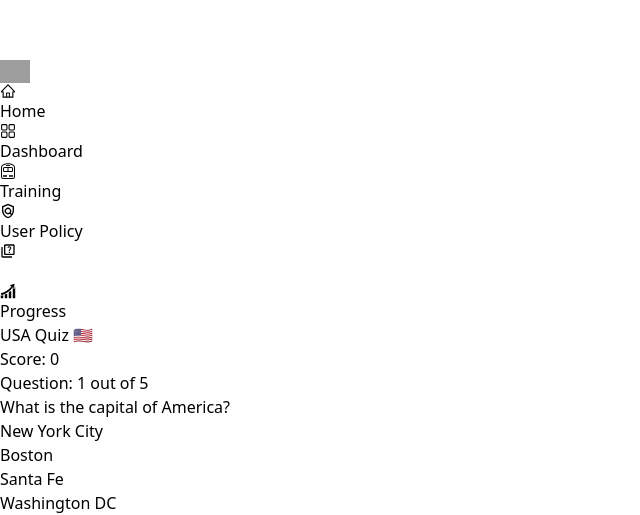
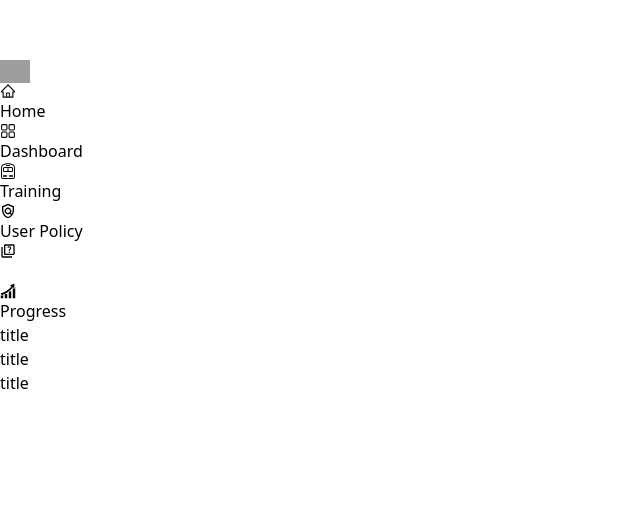
Before and after one commit to Agcare-Technologies/ETOA-frontend, a React (Vite) app: page /quiz in a window 1280 px wide. Shown: the part 380-895 px from the top of the page, without its empty margins (0-640 px from the left). After the commit the page ends 800 px from the top, so only its background shows below. Built offline with nearby package versions, Linux system fonts and the light colour scheme; grey boxes are pictures that could not be loaded.

Commit message:
multiple quiz are rendered on Quiz Page

```diff
--- /dev/null
+++ b/src/components/QuizCard.jsx
@@ -0,0 +1,19 @@
+// QuizCard.js
+import React from "react";
+
+const QuizCard = ({ onQuizCardClick, quizData }) => {
+  const handleCardClick = () => {
+    onQuizCardClick(quizData);
+  };
+
+  return (
+    <div
+      className='w-60 h-60 shadow-2xl rounded-md bg-orange-100 p-4 m-4'
+      onClick={handleCardClick}
+    >
+      <h2>title</h2> {/* Display the title from quizData */}
+    </div>
+  );
+};
+
+export default QuizCard;
--- /dev/null
+++ b/src/components/QuizFormat.jsx
@@ -0,0 +1,84 @@
+import React, { useState } from "react";
+
+const QuizFormat = ({ quizData, onGoBack }) => {
+  // Properties
+  const [showResults, setShowResults] = useState(false);
+  const [currentQuestion, setCurrentQuestion] = useState(0);
+  const [score, setScore] = useState(0);
+
+  // Helper Functions
+
+  /* A possible answer was clicked */
+  const optionClicked = (isCorrect) => {
+    // Increment the score
+    if (isCorrect) {
+      setScore(score + 1);
+    }
+
+    if (currentQuestion + 1 < quizData.questions.length) {
+      setCurrentQuestion(currentQuestion + 1);
+    } else {
+      setShowResults(true);
+    }
+  };
+
+  /* Resets the game back to default */
+  const restartGame = () => {
+    setScore(0);
+    setCurrentQuestion(0);
+    setShowResults(false);
+  };
+
+  return (
+    <div className='App'>
+      {/* 1. Header */}
+      <h1>{quizData.title}</h1>
+
+      {/* 2. Current Score */}
+      <h2>Score: {score}</h2>
+
+      {/* 3. Show results or show the question game */}
+      {showResults ? (
+        /* 4. Final Results */
+        <div className='final-results'>
+          <h1>Final Results</h1>
+          <h2>
+            {score} out of {quizData.questions.length} correct - (
+            {(score / quizData.questions.length) * 100}%)
+          </h2>
+          <button onClick={() => restartGame()}>Restart game</button>
+        </div>
+      ) : (
+        /* 5. Question Card */
+        <div className='question-card'>
+          {/* Current Question */}
+          <h2>
+            Question: {currentQuestion + 1} out of {quizData.questions.length}
+          </h2>
+          <h3 className='question-text'>
+            {quizData.questions[currentQuestion].text}
+          </h3>
+
+          {/* List of possible answers */}
+          <ul>
+            {quizData.questions[currentQuestion].options.map((option) => {
+              return (
+                <li
+                  key={option.id}
+                  onClick={() => optionClicked(option.isCorrect)}
+                >
+                  {option.text}
+                </li>
+              );
+            })}
+          </ul>
+        </div>
+      )}
+      <div>
+        <button onClick={onGoBack}>GO BACK</button>
+      </div>
+    </div>
+  );
+};
+
+export default QuizFormat;
--- /dev/null
+++ b/src/components/QuizList.jsx
@@ -0,0 +1,19 @@
+// QuizList.js
+import React from "react";
+import QuizCard from "./QuizCard";
+
+const QuizList = ({ quizzes, onQuizCardClick }) => {
+  return (
+    <div className='flex flex-wrap'>
+      {quizzes.map((quiz, index) => (
+        <QuizCard
+          key={quiz.id}
+          onQuizCardClick={() => onQuizCardClick(quiz)}
+          quizData={quiz}
+        />
+      ))}
+    </div>
+  );
+};
+
+export default QuizList;
--- a/src/mock data/quizQuestions.js
+++ b/src/mock data/quizQuestions.js
@@ -1,5 +1,8 @@
-
-export const questions = [
+export const quizzes = [
+  {
+    title: "Quiz 1",
+    id: 0,
+    questions: [
       {
         id: 0,
         text: "What is the capital of America?",
@@ -20,34 +23,60 @@ export const questions = [
           { id: 3, text: "1826", isCorrect: false },
         ],
       },
-    {
-      id: 2,
-      text: "Who was the second president of the US?",
-      options: [
-        { id: 0, text: "John Adams", isCorrect: true },
-        { id: 1, text: "Paul Revere", isCorrect: false },
-        { id: 2, text: "Thomas Jefferson", isCorrect: false },
-        { id: 3, text: "Benjamin Franklin", isCorrect: false },
+      // Add more questions for Quiz 1 as needed
     ],
   },
   {
-      id: 3,
-      text: "What is the largest state in the US?",
+    title: "Quiz 2",
+    id: 1,
+    questions: [
+      {
+        id: 0,
+        text: "Another quiz question?",
         options: [
-        { id: 0, text: "California", isCorrect: false },
-        { id: 1, text: "Alaska", isCorrect: true },
-        { id: 2, text: "Texas", isCorrect: false },
-        { id: 3, text: "Montana", isCorrect: false },
+          { id: 0, text: "Option 1", isCorrect: false },
+          { id: 1, text: "Option 2", isCorrect: true },
+          { id: 2, text: "Option 3", isCorrect: false },
+          { id: 3, text: "Option 4", isCorrect: false },
         ],
       },
       {
-      id: 4,
-      text: "Which of the following countries DO NOT border the US?",
+        id: 1,
+        text: "Yet another quiz question?",
         options: [
-        { id: 0, text: "Canada", isCorrect: false },
-        { id: 1, text: "Russia", isCorrect: true },
-        { id: 2, text: "Cuba", isCorrect: true },
-        { id: 3, text: "Mexico", isCorrect: false },
+          { id: 0, text: "Option A", isCorrect: true },
+          { id: 1, text: "Option B", isCorrect: false },
+          { id: 2, text: "Option C", isCorrect: false },
+          { id: 3, text: "Option D", isCorrect: false },
         ],
       },
+      // Add more questions for Quiz 2 as needed
+    ],
+  },
+  {
+    title: "Quiz 3",
+    id: 2,
+    questions: [
+      {
+        id: 0,
+        text: "A question for Quiz 3?",
+        options: [
+          { id: 0, text: "Choice X", isCorrect: true },
+          { id: 1, text: "Choice Y", isCorrect: false },
+          { id: 2, text: "Choice Z", isCorrect: false },
+        ],
+      },
+      {
+        id: 1,
+        text: "Another question for Quiz 3?",
+        options: [
+          { id: 0, text: "Answer P", isCorrect: false },
+          { id: 1, text: "Answer Q", isCorrect: false },
+          { id: 2, text: "Answer R", isCorrect: true },
+        ],
+      },
+      // Add more questions for Quiz 3 as needed
+    ],
+  },
+  // You can add more quizzes in the same format
 ];
--- a/src/pages/quiz page/QuizPage.jsx
+++ b/src/pages/quiz page/QuizPage.jsx
@@ -1,80 +1,32 @@
 import React, { useState } from "react";
-import { questions } from "../../mock data/quizQuestions";
+import QuizList from "../../components/QuizList";
+import QuizFormat from "../../components/QuizFormat";
+import { quizzes } from "../../mock data/quizQuestions";
 
-function QuizPage() {
-  // Properties
-  const [showResults, setShowResults] = useState(false);
-  const [currentQuestion, setCurrentQuestion] = useState(0);
-  const [score, setScore] = useState(0);
+const QuizPage = () => {
+  const [selectedQuiz, setSelectedQuiz] = useState(null);
 
-  // Helper Functions
-
-  /* A possible answer was clicked */
-  const optionClicked = (isCorrect) => {
-    // Increment the score
-    if (isCorrect) {
-      setScore(score + 1);
-    }
-
-    if (currentQuestion + 1 < questions.length) {
-      setCurrentQuestion(currentQuestion + 1);
-    } else {
-      setShowResults(true);
-    }
+  // Function to handle QuizCard click and set the selected quiz
+  const handleQuizCardClick = (quizData) => {
+    setSelectedQuiz(quizData);
   };
 
-  /* Resets the game back to default */
-  const restartGame = () => {
-    setScore(0);
-    setCurrentQuestion(0);
-    setShowResults(false);
+  // Function to go back to QuizList
+  const handleGoBack = () => {
+    setSelectedQuiz(null); // Clear selectedQuiz to return to QuizList
   };
 
   return (
-    <div className='App'>
-      {/* 1. Header  */}
-      <h1>USA Quiz 🇺🇸</h1>
-
-      {/* 2. Current Score  */}
-      <h2>Score: {score}</h2>
-
-      {/* 3. Show results or show the question game  */}
-      {showResults ? (
-        /* 4. Final Results */
-        <div className='final-results'>
-          <h1>Final Results</h1>
-          <h2>
-            {score} out of {questions.length} correct - (
-            {(score / questions.length) * 100}%)
-          </h2>
-          <button onClick={() => restartGame()}>Restart game</button>
-        </div>
+    <div>
+      {selectedQuiz ? (
+        // Render QuizFormat when a quiz is selected and pass the handleGoBack function
+        <QuizFormat quizData={selectedQuiz} onGoBack={handleGoBack} />
       ) : (
-        /* 5. Question Card  */
-        <div className='question-card'>
-          {/* Current Question  */}
-          <h2>
-            Question: {currentQuestion + 1} out of {questions.length}
-          </h2>
-          <h3 className='question-text'>{questions[currentQuestion].text}</h3>
-
-          {/* List of possible answers  */}
-          <ul>
-            {questions[currentQuestion].options.map((option) => {
-              return (
-                <li
-                  key={option.id}
-                  onClick={() => optionClicked(option.isCorrect)}
-                >
-                  {option.text}
-                </li>
-              );
-            })}
-          </ul>
-        </div>
+        // Render QuizList when no quiz is selected and pass the quizzes and onQuizCardClick function
+        <QuizList quizzes={quizzes} onQuizCardClick={handleQuizCardClick} />
       )}
     </div>
   );
-}
+};
 
 export default QuizPage;
```
Also changed, not shown: src/components/Quiz.jsx (added, +14 -0 lines). Lines whose indentation alone changed are shown as unchanged.
